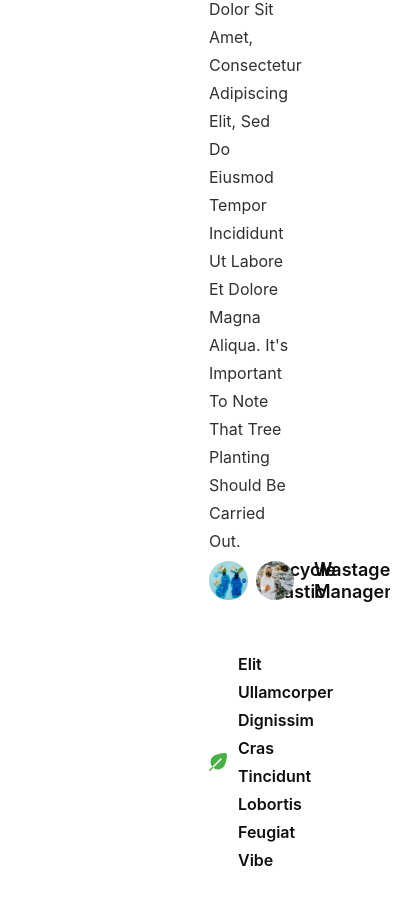
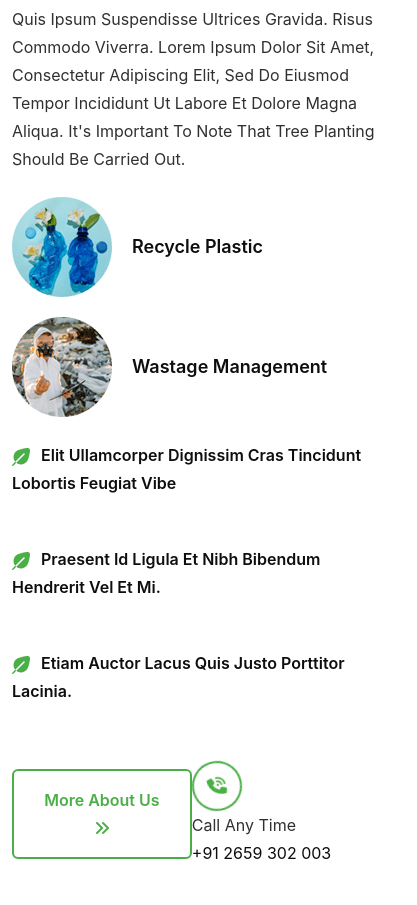
Before and after one commit to Hieu3z03/CarbonCredit, a React (Create React App) app: page /about-us in a window 390 px wide. Shown: the part 1089-1994 px from the top of the page, 417 px wide, since content can reach past the window. Built offline with nearby package versions, Linux system fonts and the light colour scheme.

Commit message:
refactor (about us): responsive

```diff
--- a/src/components/footer/footer.css
+++ b/src/components/footer/footer.css
@@ -125,9 +125,11 @@ footer {
   transition: var(--transition);
   border: 1px solid var(--white);
   font-size: 14px;
-  margin-right: 10px;
+  margin-right: 6px;
 }
 
 @media screen and (max-width: 1200px) {
-
+  .footer-two__item .social-icon a {
+    margin-right: 14px;
+  }
 }
--- a/src/components/footer/footer.jsx
+++ b/src/components/footer/footer.jsx
@@ -1,13 +1,13 @@
-import './footer.css'
+import './footer.css';
 export default function Footer() {
   return (
     <footer
       className='footer footer-two pt-32 bg-image'
       data-background='assets/images/bg/footer-two-bg.jpg'
     >
-      <div className='container mx-auto 2xl:px-28 px-24'>
+      <div className='mx-auto 2xl:px-28 lg:px-24 md:px-16 sm:px-0'>
         <div className='footer-two__wrp'>
-          <div className='grid grid-cols-4 bg-black rounded-lg '>
+          <div className='grid md:grid-cols-4 grid-cols-1 bg-black rounded-lg '>
             <div
               className='wow fadeInUp'
               data-wow-duration='1.2s'
@@ -123,7 +123,10 @@ export default function Footer() {
             >
               <div className='footer__item footer-two__item'>
                 <div className='footer__item-title'>
-                  <h4>Subscribe Newsletter</h4>
+                  <h4>
+                    <span className='inline-block md:h-6 xl:h-0'>Subscribe</span>{' '}
+                    <span className='inline-block'>Newsletter</span>
+                  </h4>
                   <span className='footer__item-title-line'></span>
                   <span className='footer__item-title-line2'></span>
                 </div>
@@ -148,5 +151,5 @@ export default function Footer() {
         </p>
       </div>
     </footer>
-  )
+  );
 }
--- a/src/components/header/header.jsx
+++ b/src/components/header/header.jsx
@@ -13,7 +13,7 @@ export default function Header() {
   return (
     <header className='header'>
       <div className='header-section'>
-        <div className='container mx-auto 2xl:px-28 px-24'>
+        <div className='container mx-auto 2xl:px-28 lg:px-24 md:px-16 '>
           <div className='header-wrapper'>
             <div className='logo-menu'>
               <Link to='/' className='logo'>
--- a/src/components/section/about-us/about/About.jsx
+++ b/src/components/section/about-us/about/About.jsx
@@ -6,14 +6,14 @@ export default function About() {
 
   return (
     <section className='about-two md:pt-32 md:pb-32 pt-16 pb-16'>
-      <div className='container 2xl:px-28 px-24'>
-        <div className='grid grid-rows-1 grid-cols-2 gap-x-7'>
+      <div className='container 2xl:px-28 lg:px-24 md:px-16 '>
+        <div className='grid md:grid-rows-1 md:grid-cols-2 md:gap-x-7 grid-cols-1 gap-y-7 auto-rows-auto'>
           <div className='image'>
             <img src='assets/images/about/about-two-inner.png' alt='about' />
           </div>
 
           <div className='about-two__right-item'>
-            <div className='section-header mb-1'>
+            <div className='section-header md:mb-1 mb-4'>
               <h5
                 className='wow fadeInUp flex'
                 data-wow-duration='1.2s'
@@ -40,7 +40,7 @@ export default function About() {
                 important to note that tree planting should be carried out.
               </p>
             </div>
-            <div className='grid grid-rows-1 grid-cols-2 gap-2'>
+            <div className='grid md:grid-rows-1 md:grid-cols-2 md:gap-2 gird-rows-2 gap-y-5'>
               <div
                 className='wow fadeInUp'
                 data-wow-duration='1.8s'
@@ -63,29 +63,29 @@ export default function About() {
               </div>
             </div>
             <ul
-              className='wow mt-5 fadeInDown'
+              className='wow md:mt-5 mt-4 fadeInDown'
               data-wow-duration='1.2s'
               data-wow-delay='.2s'
             >
-              <li className='mb-5 flex'>
+              <li className='mb-5 md:flex'>
                 <img
-                  className='pe-2.5'
+                  className='pe-2.5 inline-block'
                   src='assets/images/icon/leaf.svg'
                   alt='icon'
                 />
                 Elit ullamcorper dignissim cras tincidunt lobortis feugiat vibe
               </li>
-              <li className='mb-5 flex'>
+              <li className='mb-5 md:flex'>
                 <img
-                  className='pe-2.5'
+                  className='pe-2.5 inline-block'
                   src='assets/images/icon/leaf.svg'
                   alt='icon'
                 />
                 Praesent id ligula et nibh bibendum hendrerit vel et mi.
               </li>
-              <li className='flex'>
+              <li className='md:flex'>
                 <img
-                  className='pe-2.5'
+                  className='pe-2.5 inline-block'
                   src='assets/images/icon/leaf.svg'
                   alt='icon'
                 />
--- a/src/components/section/about-us/our-info/OurInfo.jsx
+++ b/src/components/section/about-us/our-info/OurInfo.jsx
@@ -3,10 +3,10 @@ import './OurInfo.css';
 function OurInfo() {
   return (
     <div className='our-info' data-background='assets/images/bg/our-info.jpg'>
-      <div className='container 2xl:px28 px-24'>
-        <div className='grid grid-cols-12 items-center gap-8'>
+      <div className='container 2xl:px-28 lg:px-24 md:px-8 '>
+        <div className='grid md:grid-cols-12 md:items-center md:gap-4 gap-12'>
           <div
-            className='col-span-3'
+            className='md:col-span-3 flex items-center justify-center'
             data-wow-duration='1.4s'
             data-wow-delay='.4s'
           >
@@ -19,7 +19,7 @@ function OurInfo() {
             </button>
           </div>
           <div
-            className='col-span-5 wow fadeInDown'
+            className='md:col-span-5 wow fadeInDown'
             data-wow-duration='1.6s'
             data-wow-delay='.6s'
           >
@@ -29,7 +29,7 @@ function OurInfo() {
               <i className='fa-solid fa-paper-plane our-info__input-plane'></i>
             </div>
           </div>
-          <div className='col-span-4'>
+          <div className='md:col-span-4 flex items-center justify-center'>
             <div className='our-info__social-icon lg:float-end float-none mt-1 lg:mt-0'>
               <a
                 className='wow fadeInUp'
--- a/src/components/section/about-us/statistic/Statistic.jsx
+++ b/src/components/section/about-us/statistic/Statistic.jsx
@@ -2,9 +2,9 @@ import './Statistic.css';
 
 export default function Statistic() {
   return (
-    <section className='statistic-area bg-sub pt-32 pb-32 2xl:px28 px-24'>
+    <section className='statistic-area bg-sub pt-32 pb-32 2xl:px-28 lg:px-24 md:px-16 '>
       <div className='container'>
-        <div className='grid grid-cols-2 gap-7'>
+        <div className='grid md:grid-cols-2 md:gap-7 grid-cols-1 gap-6'>
           <div className='image'>
             <img
               src='assets/images/service/statistic-image.jpg'
@@ -39,7 +39,7 @@ export default function Statistic() {
                 tree species to the local ecosystem
               </p>
             </div>
-            <div className='grid grid-cols-2 gap-8'>
+            <div className='grid md:grid-cols-2 md:gap-8 grid-cols-1 gap-4'>
               <div
                 className='wow fadeInDown'
                 data-wow-duration='1.2s'
--- a/src/components/section/about-us/team/Team.jsx
+++ b/src/components/section/about-us/team/Team.jsx
@@ -4,7 +4,7 @@ import teamData from './team.json';
 export default function Team() {
   return (
     <section className='team pt-8 pb-32'>
-      <div className='container 2xl:px-28 px-24 mx-auto'>
+      <div className='container 2xl:px-28 lg:px-24 md:px-16  mx-auto'>
         <div className='section-header text-center'>
           <h5
             className='wow fadeInUp inline-flex'
--- a/src/components/section/about-us/testimonial/Testimonial.jsx
+++ b/src/components/section/about-us/testimonial/Testimonial.jsx
@@ -7,7 +7,7 @@ import 'swiper/css/pagination';
 
 export default function Testimonial() {
   return (
-    <section className='testimonial pt-32 pb-32 2xl:px-28 px-24'>
+    <section className='testimonial pt-32 pb-32 2xl:px-28 lg:px-24 md:px-16 '>
       <div className='container'>
         <div className='testimonial__head-wrp mb-4'>
           <div className='section-header m-0'>
@@ -33,13 +33,24 @@ export default function Testimonial() {
         <Swiper
           modules={[Pagination]}
           spaceBetween={30}
-          slidesPerView={2} // Now supports multiple slides per view
           pagination={{
             el: '.dot-wrp', // Assign custom pagination container
             clickable: true,
             type: 'bullets', // Keep static bullet behavior
             renderBullet: function (index, className) {
               return `<div class="dot testimonial__dot ${className}"></div>`;
+            },
+          }}
+          breakpoints={{
+            // when window width is >= 320px (mobile)
+            320: {
+              slidesPerView: 1,
+              spaceBetween: 20,
+            },
+            // when window width is >= 768px (tablet)
+            768: {
+              slidesPerView: 2,
+              spaceBetween: 30,
             },
           }}
         >
```
